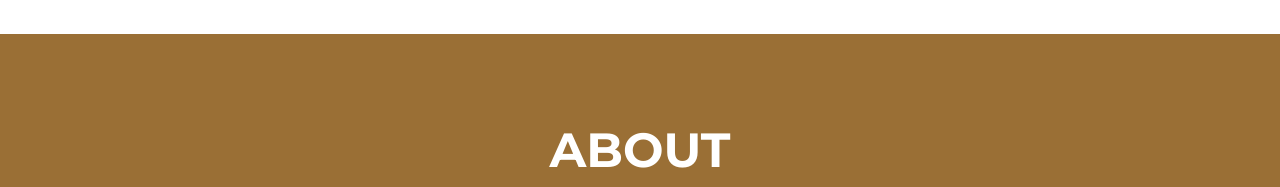
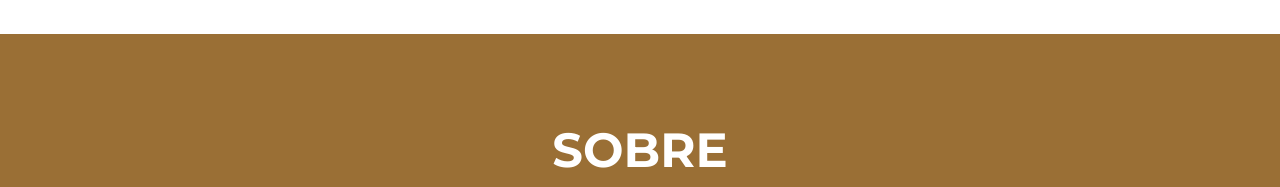
Before and after one commit to speeuh/portfolio, a plain HTML site: page index.html in a window 1280 px wide. Shown: the part 1360-1547 px from the top of the page. Drawn offline with nearby package versions, Linux system fonts and the light colour scheme.

Commit message:
Change translation

```diff
--- a/index.html
+++ b/index.html
@@ -272,7 +272,7 @@
       <div class="container">
         <!-- About Section Heading-->
         <h2 class="page-section-heading text-center text-uppercase text-white">
-          About
+          Sobre
         </h2>
         <!-- Icon Divider-->
         <div class="divider-custom divider-light">
```
